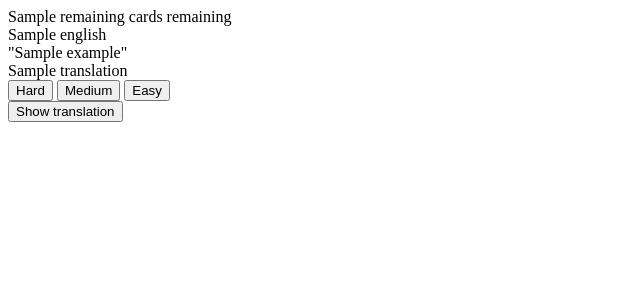
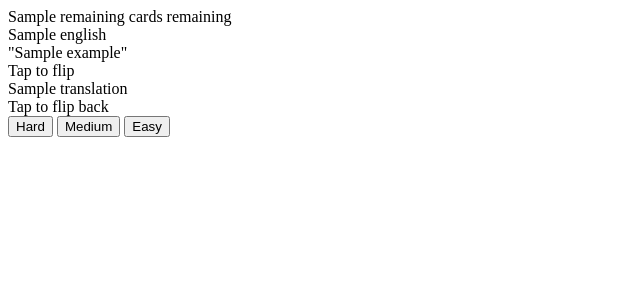
Before and after one commit to mulyug/flashcards-for-learning-english, a Python web app: template app/templates/review/_card.html in a window 1280 px wide. Shown: the top 300 px of the page, without its empty margins (0-640 px from the left). Run offline with Jinja, Linux system fonts and the light colour scheme; the template is opened without the code that fills it: most values are stand-ins (such as "Sample title", 1, 10 or a date in 2020).

Commit message:
fix review cards

```diff
--- a/app/templates/review/_card.html
+++ b/app/templates/review/_card.html
@@ -1,25 +1,36 @@
-<div data-review-card class="py-2">
-  <div class="text-xs uppercase tracking-wider text-slate-400 mb-8">
+<div data-review-card>
+  <div class="text-xs uppercase tracking-wider text-slate-400 mb-4 text-center">
     {{ remaining }} card{{ '' if remaining == 1 else 's' }} remaining
   </div>
 
+  <div data-flip class="flip-scene cursor-pointer select-none mb-6">
+    <div class="flip-card">
+      <div class="flip-face bg-white rounded-2xl card-shadow p-8 min-h-[20rem] flex flex-col items-center justify-center text-center">
         <div class="text-5xl md:text-6xl font-bold text-ink mb-6 break-words leading-tight">
           {{ card.english }}
         </div>
-
         {% if card.example %}
-  <div class="text-slate-500 italic text-base mb-10 max-w-md mx-auto">
+        <div class="text-slate-500 italic text-base max-w-md">
           "{{ card.example }}"
         </div>
-  {% else %}
-  <div class="mb-10"></div>
         {% endif %}
-
-  <div data-translation class="hidden mb-8">
-    <div class="text-3xl font-medium text-brand">{{ card.translation }}</div>
+        <div class="mt-6 text-xs uppercase tracking-wider text-slate-300">
+          Tap to flip
+        </div>
       </div>
 
-  <div data-grade class="hidden gap-3 justify-center sm:flex-row flex-col">
+      <div class="flip-face flip-face-back bg-white rounded-2xl card-shadow p-8 min-h-[20rem] flex flex-col items-center justify-center text-center">
+        <div class="text-4xl md:text-5xl font-medium text-brand break-words leading-tight">
+          {{ card.translation }}
+        </div>
+        <div class="mt-6 text-xs uppercase tracking-wider text-slate-300">
+          Tap to flip back
+        </div>
+      </div>
+    </div>
+  </div>
+
+  <div data-no-flip class="flex gap-3 sm:flex-row flex-col">
     <button hx-post="/review/{{ card.id }}/grade"
             hx-vals='{"grade":"hard"}'
             hx-target="#review-area"
@@ -42,9 +53,4 @@
       Easy
     </button>
   </div>
-
-  <button data-reveal type="button"
-          class="px-8 py-3 rounded-xl bg-brand-light text-brand-dark font-semibold hover:brightness-95 transition">
-    Show translation
-  </button>
 </div>
--- a/app/templates/review/_done.html
+++ b/app/templates/review/_done.html
@@ -1,4 +1,4 @@
-<div class="py-10">
+<div class="bg-white rounded-2xl card-shadow p-8 text-center py-10">
   <svg class="w-14 h-14 mx-auto text-easy mb-4" fill="none" stroke="currentColor" stroke-width="2" viewBox="0 0 24 24">
     <circle cx="12" cy="12" r="10"></circle>
     <path stroke-linecap="round" stroke-linejoin="round" d="m8 12 3 3 5-6"></path>
--- a/app/templates/review/_intro.html
+++ b/app/templates/review/_intro.html
@@ -1,5 +1,5 @@
 {% if due_count == 0 %}
-  <div class="py-10">
+  <div class="bg-white rounded-2xl card-shadow p-8 text-center py-10">
     <svg class="w-14 h-14 mx-auto text-easy mb-4" fill="none" stroke="currentColor" stroke-width="2" viewBox="0 0 24 24">
       <circle cx="12" cy="12" r="10"></circle>
       <path stroke-linecap="round" stroke-linejoin="round" d="m8 12 3 3 5-6"></path>
@@ -9,7 +9,7 @@
     <a href="/cards" class="text-brand font-medium hover:underline">Manage cards →</a>
   </div>
 {% else %}
-  <div class="py-10">
+  <div class="bg-white rounded-2xl card-shadow p-8 text-center py-10">
     <div class="text-7xl font-bold text-brand leading-none mb-2">{{ due_count }}</div>
     <p class="text-slate-500 mb-8">card{{ '' if due_count == 1 else 's' }} due to review</p>
     <button hx-get="/review/next"
--- a/app/templates/review/index.html
+++ b/app/templates/review/index.html
@@ -2,7 +2,7 @@
 {% block title %}Review · Flashcards{% endblock %}
 
 {% block content %}
-<div id="review-area" class="bg-white rounded-2xl card-shadow p-8 max-w-xl mx-auto text-center">
+<div id="review-area" class="max-w-xl mx-auto">
   {% include "review/_intro.html" %}
 </div>
 {% endblock %}
```
Also changed, not shown: app/templates/base.html (+10 -12 lines). Lines whose indentation alone changed are shown as unchanged.
